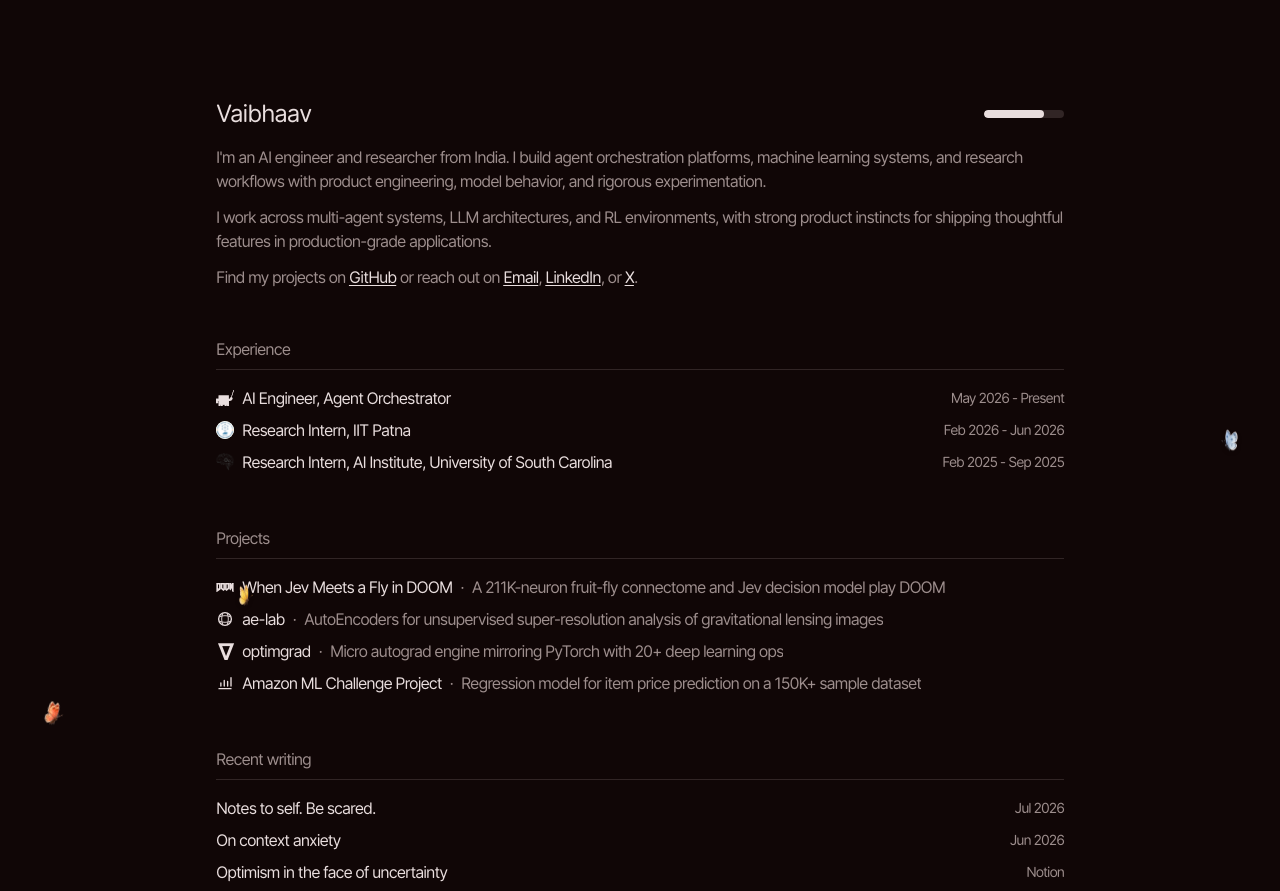
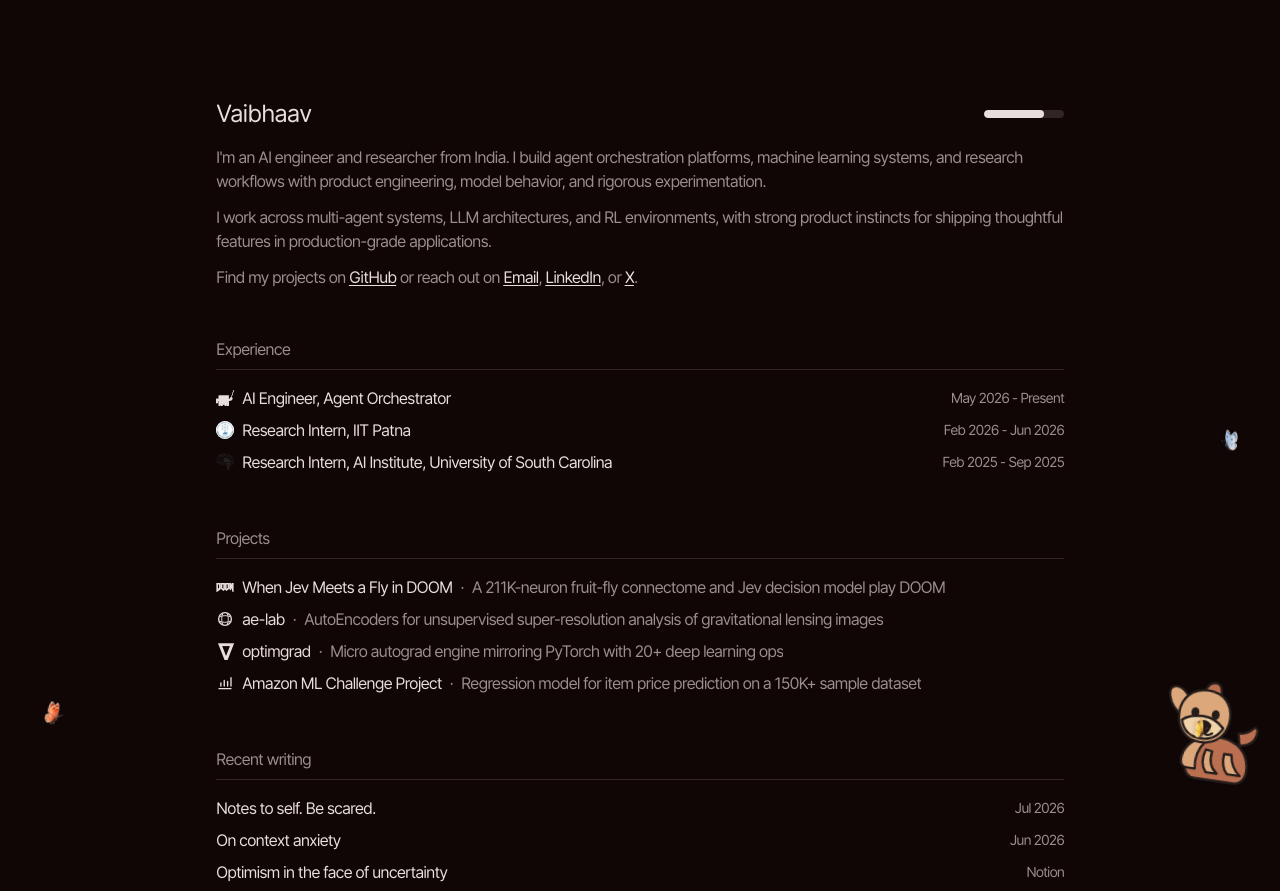
Before and after one commit to Vaibhaav-Tiwari/profile, a plain HTML site: page index.html in a window 1280 px wide. Shown: the top 891 px of the page. Drawn offline with Linux system fonts and the light colour scheme.

Commit message:
feat: add butterfly dog mascot

```diff
--- a/index.html
+++ b/index.html
@@ -9,7 +9,7 @@
     />
     <title>Vaibhaav Tiwari, Engineer</title>
     <link rel="icon" href="assets/source/favicon.svg" type="image/svg+xml" />
-    <link rel="stylesheet" href="styles.css?v=annotations-7" />
+    <link rel="stylesheet" href="styles.css?v=annotations-8" />
     <script>
       (function () {
         try {
@@ -214,6 +214,10 @@
       </section>
     </main>
 
+    <div class="dog-mascot" data-dog data-butterfly-perch aria-label="A small dog">
+      <img src="assets/source/dog-mascot.svg" alt="" draggable="false" />
+    </div>
+
     <div class="butterfly-garden" aria-hidden="true">
       <span class="butterfly butterfly-yellow" data-butterfly>
         <span class="butterfly-sprite"></span>
--- a/script.js
+++ b/script.js
@@ -101,6 +101,7 @@
 
 const butterflies = [...document.querySelectorAll("[data-butterfly]")];
 const butterflyPerches = [...document.querySelectorAll("[data-butterfly-perch]")];
+const dog = document.querySelector("[data-dog]");
 const reducedMotion = window.matchMedia("(prefers-reduced-motion: reduce)");
 const occupiedPerches = new Set();
 
@@ -132,11 +133,25 @@
 
 function perchPoint(perch, butterflyIndex) {
   const rect = perch.getBoundingClientRect();
+  if (perch === dog) {
+    return {
+      x: Math.max(12, Math.min(window.innerWidth - 48, rect.left + rect.width * 0.42 - 18)),
+      y: Math.max(14, Math.min(window.innerHeight - 48, rect.top + rect.height * 0.46 - 18)),
+    };
+  }
   const x = rect.left + Math.min(rect.width - 4, 8 + butterflyIndex * 9);
   return {
     x: Math.max(12, Math.min(window.innerWidth - 48, x)),
     y: Math.max(14, Math.min(window.innerHeight - 48, rect.top - 28)),
   };
+}
+
+function makeDogGoofy() {
+  if (!dog) return;
+  dog.classList.remove("goofy");
+  void dog.offsetWidth;
+  dog.classList.add("goofy");
+  window.setTimeout(() => dog.classList.remove("goofy"), 800);
 }
 
 function transformAt(point, facing, rotation = 0) {
@@ -257,6 +272,7 @@
     flight.cancel();
     current = target;
     butterfly.dataset.state = targetPerch ? "resting" : "hovering";
+    if (targetPerch === dog) makeDogGoofy();
     await wait(targetPerch ? 1900 + Math.random() * 3000 : 120 + Math.random() * 260);
     if (targetPerch) occupiedPerches.delete(targetPerch);
   }
--- a/styles.css
+++ b/styles.css
@@ -501,6 +501,36 @@
   line-height: 1.35;
 }
 
+.dog-mascot {
+  position: fixed;
+  right: 18px;
+  bottom: 14px;
+  z-index: 35;
+  width: 112px;
+  height: 112px;
+  pointer-events: none;
+  transform-origin: 50% 90%;
+}
+
+.dog-mascot img {
+  display: block;
+  width: 100%;
+  height: 100%;
+  filter: drop-shadow(0 3px 3px rgb(0 0 0 / 0.24));
+}
+
+.dog-mascot.goofy {
+  animation: dog-goofy 760ms cubic-bezier(0.22, 1.4, 0.36, 1);
+}
+
+@keyframes dog-goofy {
+  0%, 100% { transform: rotate(0) translateY(0); }
+  18% { transform: rotate(-8deg) translateY(-5px); }
+  38% { transform: rotate(8deg) translateY(1px); }
+  58% { transform: rotate(-5deg) translateY(-3px); }
+  78% { transform: rotate(4deg) translateY(0); }
+}
+
 .butterfly-garden {
   position: fixed;
   inset: 0;
@@ -562,6 +592,10 @@
 @media (prefers-reduced-motion: reduce) {
   .butterfly-garden {
     display: none;
+  }
+
+  .dog-mascot.goofy {
+    animation: none;
   }
 }
 
@@ -639,4 +673,11 @@
     grid-template-columns: 1fr;
   }
 
+  .dog-mascot {
+    right: 10px;
+    bottom: 10px;
+    width: 88px;
+    height: 88px;
+  }
+
 }
```
Also changed, not shown: assets/source/dog-mascot.svg (added).
